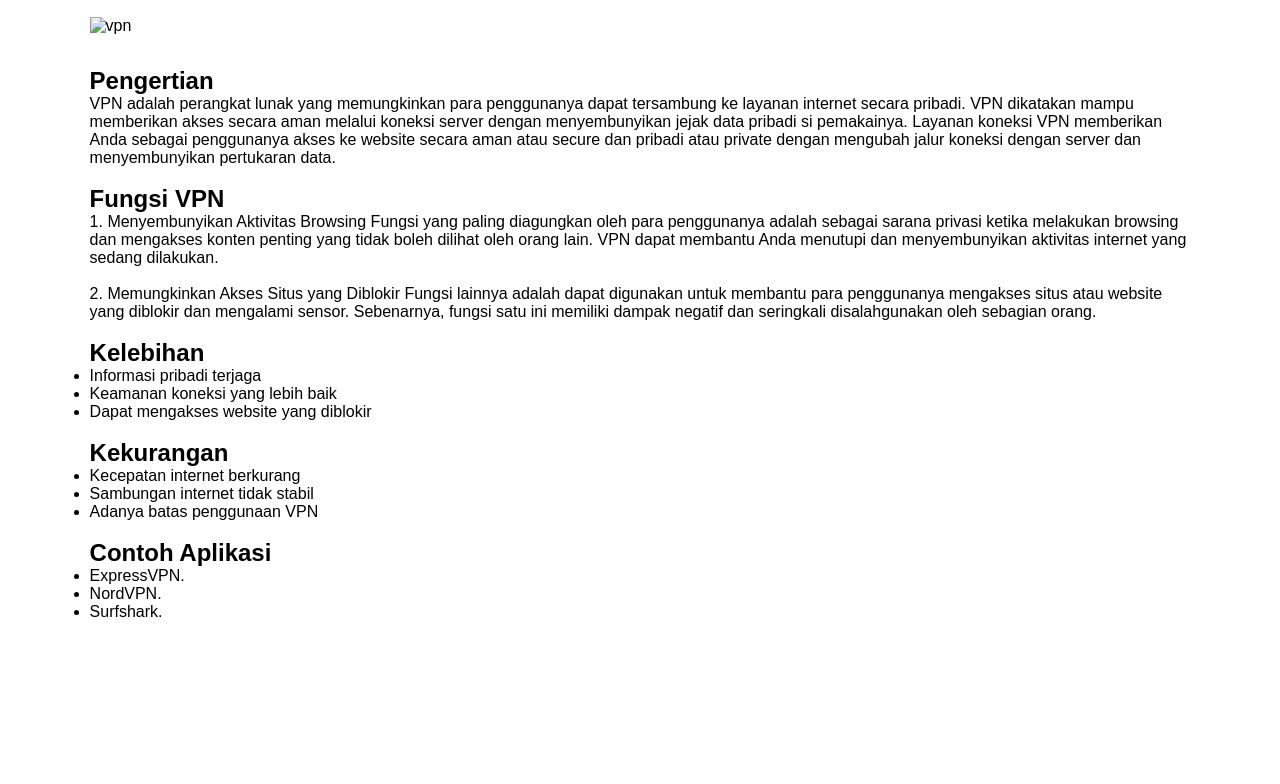
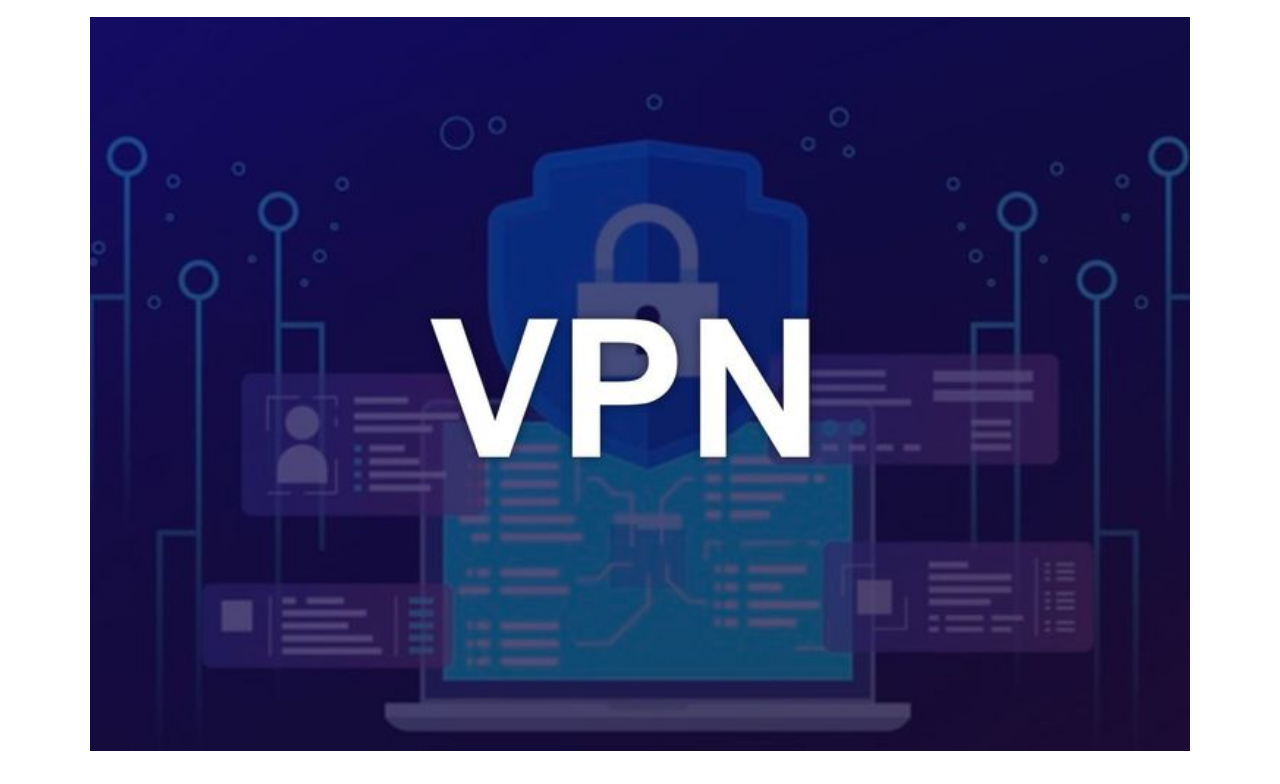
Before and after one commit to putratkj/vpnrizki, a plain HTML site: page vpnserver/index.html in a window 1280 px wide. Shown: the part 74-858 px from the top of the page. Before the commit the page ends 800 px from the top, so only its background shows below. Drawn offline with Linux system fonts and the light colour scheme.

Commit message:
Update index.html

```diff
--- a/vpnserver/index.html
+++ b/vpnserver/index.html
@@ -28,7 +28,7 @@
       <h1 class="head">
         Mengenal Apa Itu VPN, Kegunaan dan Bagaimana Cara Kerjanya?
       </h1>
-      <img src="img/vpn.jpg" alt="vpn" class="image" />
+      <img src="vpn.jpg" alt="vpn" class="image" />
       <h2 class="pengertian">Pengertian</h2>
       <p class="content">
         VPN adalah perangkat lunak yang memungkinkan para penggunanya dapat
```
